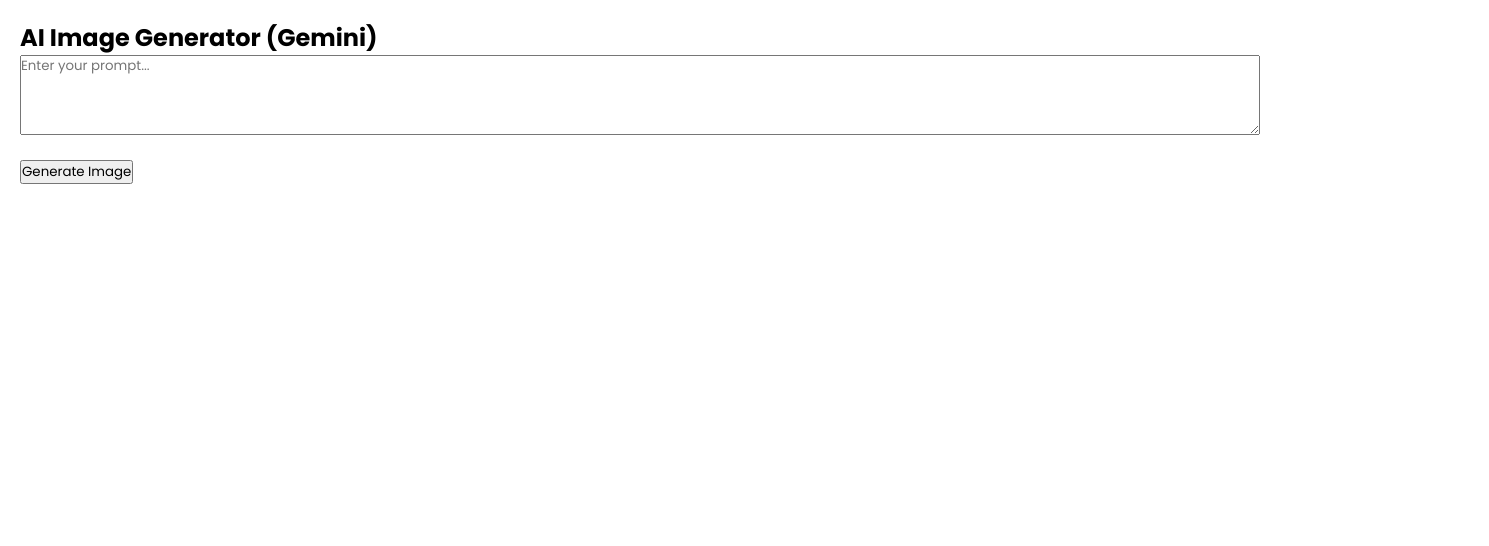
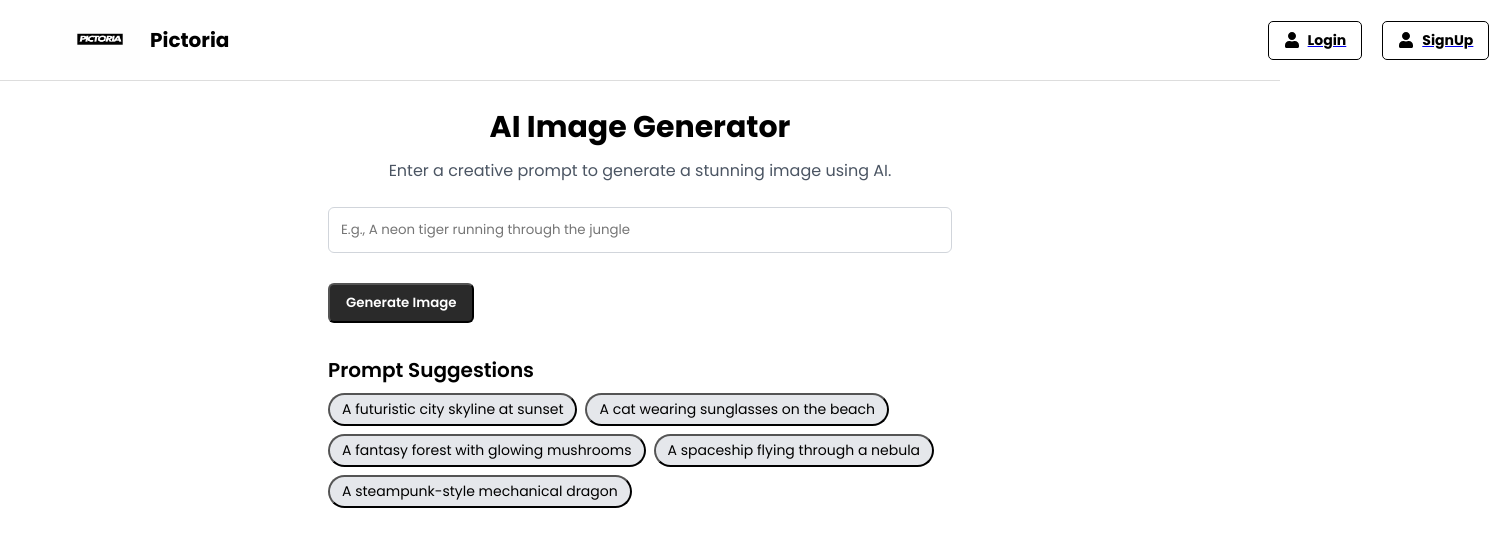
Before and after one commit to GeethapriyanS/Pictoria-Image-finder, a React (Vite) app in the folder Pictoria_Frontend/: page /generate in a window 1280 px wide. Shown: the top 546 px of the page, 1489 px wide, since content can reach past the window. Built offline with nearby package versions, Linux system fonts and the light colour scheme.

Commit message:
changes added

```diff
--- a/Pictoria_Frontend/src/App.jsx
+++ b/Pictoria_Frontend/src/App.jsx
@@ -7,6 +7,7 @@
 import "react-toastify/dist/ReactToastify.css";
 import PhotopeaEditor from './components/Edit';
 import GenerateImage from './components/Generate';
+import Gallery from './components/Gallery';
 
 
 function App() {
@@ -20,6 +21,7 @@
          <Route path="/profile" element={<Profile/>}/>
          <Route path="/edit" element={<PhotopeaEditor/>}/>
          <Route path="/generate" element={<GenerateImage/>}/>
+         <Route path='/gallery' element={<Gallery/>}/>
        </Routes>
      </BrowserRouter>
     </>
--- /dev/null
+++ b/Pictoria_Frontend/src/components/Gallery.jsx
@@ -0,0 +1,111 @@
+import React, { useEffect, useState } from "react";
+import axios from "axios";
+import "../css/Profile.css";
+import Navbar from "./Navbar";
+
+const Gallery = () => {
+  const [userImages, setUserImages] = useState([]);
+  const [collections, setCollections] = useState([]);
+  const userId = localStorage.getItem("userId");
+
+  useEffect(() => {
+    if (!userId) return;
+
+    const fetchProfileData = async () => {
+      try {
+        const res = await axios.get(`http://localhost:5000/user/${userId}`);
+        const { images = [], user } = res.data;
+        setUserImages(images);
+        setCollections(user?.collections || []);
+      } catch (error) {
+        console.error("Error fetching profile data:", error);
+      }
+    };
+
+    fetchProfileData();
+  }, [userId]);
+
+  const handleDeleteCollection = async (collectionId) => {
+    if (!window.confirm("Are you sure you want to delete this collection?")) return;
+
+    try {
+      await axios.delete(
+        `http://localhost:5000/user/${userId}/collection/${collectionId}`
+      );
+      setCollections((prev) => prev.filter((c) => c._id !== collectionId));
+    } catch (error) {
+      console.error("Error deleting collection:", error);
+      alert("Failed to delete collection");
+    }
+  };
+
+  const downloadImage = (url) => {
+    const link = document.createElement("a");
+    link.href = url;
+    link.download = "image.jpg";
+    document.body.appendChild(link);
+    link.click();
+    document.body.removeChild(link);
+  };
+
+  return (
+    <>
+      <Navbar />
+      <div className="gallery-container">
+        <h2 className="gallery-title">Your Collections</h2>
+        {collections.length > 0 ? (
+          <div className="collection-grid">
+            {collections.map((collection) => (
+              <div key={collection._id} className="collection-card">
+                <div className="collection-header">
+                  <h4>{collection.name}</h4>
+                  <p className="lock">
+                    {collection.isPrivate ? "Private" : "Public"} ·{" "}
+                    {collection.images.length} image
+                    {collection.images.length !== 1 ? "s" : ""}
+                  </p>
+                </div>
+                <div className="image-grid">
+                  {collection.images.length > 0 ? (
+                    collection.images.map((imgId, index) => {
+                      const imgObj = userImages.find((img) => img._id === imgId);
+                      return imgObj ? (
+                        <div key={index} className="image-card">
+                          <img
+                            src={imgObj.imageUrl}
+                            alt={imgObj.title || "Collection Image"}
+                            className="gallery-img"
+                          />
+                          <button
+                            className="download-btn"
+                            onClick={() => downloadImage(imgObj.imageUrl)}
+                          >
+                            Download
+                          </button>
+                        </div>
+                      ) : (
+                        <p key={index}>Image not found</p>
+                      );
+                    })
+                  ) : (
+                    <p>No images in this collection.</p>
+                  )}
+                </div>
+                <button
+                  className="delete-btn"
+                  onClick={() => handleDeleteCollection(collection._id)}
+                >
+                  Delete Collection
+                </button>
+              </div>
+            ))}
+          </div>
+        ) : (
+          <p className="no-collection">No collections created yet.</p>
+        )}
+      </div>
+    </>
+  );
+};
+
+export default Gallery;
--- a/Pictoria_Frontend/src/components/Generate.jsx
+++ b/Pictoria_Frontend/src/components/Generate.jsx
@@ -1,49 +1,110 @@
 import React, { useState } from "react";
 import axios from "axios";
+import Navbar from "./Navbar";
+import "../css/GenerateImage.css"
 
 const GenerateImage = () => {
   const [prompt, setPrompt] = useState("");
+  const [image, setImage] = useState(null);
   const [loading, setLoading] = useState(false);
-  const [imageData, setImageData] = useState(null);
-  const [message, setMessage] = useState("");
+  const [history, setHistory] = useState([]);
 
-  const handleGenerate = async () => {
+  const generateImage = async () => {
+    if (!prompt.trim()) return alert("Please enter a prompt.");
+
     setLoading(true);
+    setImage(null);
+
     try {
-      const res = await axios.post("http://localhost:5000/api/generate-image", {
-        prompt,
-      });
-      setMessage(res.data.message);
-      setImageData(res.data.image);
+      const res = await axios.post("http://localhost:5000/generate", { prompt });
+      setImage(res.data.image);
+      setHistory((prev) => [prompt, ...prev.slice(0, 4)]);
     } catch (err) {
-      alert("Image generation failed");
+      alert("Failed to generate image");
+      console.error(err);
     }
+
     setLoading(false);
   };
 
+  const downloadImage = () => {
+    if (!image) return;
+    const link = document.createElement("a");
+    link.href = image;
+    link.download = `generated-${Date.now()}.png`;
+    link.click();
+  };
+
+  const promptSuggestions = [
+    "A futuristic city skyline at sunset",
+    "A cat wearing sunglasses on the beach",
+    "A fantasy forest with glowing mushrooms",
+    "A spaceship flying through a nebula",
+    "A steampunk-style mechanical dragon"
+  ];
+
   return (
-    <div style={{ padding: 20 }}>
-      <h2>AI Image Generator (Gemini)</h2>
-      <textarea
+    <>
+      <Navbar />
+      <div className="image-generator-container">
+        <h1 className="image-generator-title">AI Image Generator</h1>
+        <p className="image-generator-description">
+          Enter a creative prompt to generate a stunning image using AI.
+        </p>
+
+        <div className="flex flex-col gap-4">
+          <input
+            type="text"
+            placeholder="E.g., A neon tiger running through the jungle"
             value={prompt}
             onChange={(e) => setPrompt(e.target.value)}
-        placeholder="Enter your prompt..."
-        style={{ width: "100%", height: "80px", marginBottom: "1rem" }}
+            className="prompt-input"
           />
-      <button onClick={handleGenerate} disabled={loading}>
+          <button
+            onClick={generateImage}
+            disabled={loading}
+            className="generate-btn"
+          >
             {loading ? "Generating..." : "Generate Image"}
           </button>
+        </div>
 
-      {message && <p style={{ marginTop: "1rem" }}>{message}</p>}
+        {image && (
+          <div className="mt-6 flex flex-col items-center gap-4">
+            <img src={image} alt="Generated" className="image-preview" />
+            <button onClick={downloadImage} className="download-btn">
+              Download Image
+            </button>
+          </div>
+        )}
 
-      {imageData && (
-        <img
-          src={imageData}
-          alt="Generated"
-          style={{ marginTop: "1rem", width: "100%", maxWidth: "600px" }}
-        />
+        {history.length > 0 && (
+          <div className="prompt-history">
+            <h2 className="prompt-history-title">Prompt History</h2>
+            <ul className="prompt-list">
+              {history.map((item, idx) => (
+                <li key={idx} className="text-sm">{item}</li>
+              ))}
+            </ul>
+          </div>
         )}
+
+        <div className="prompt-suggestions">
+          <h2 className="prompt-suggestions-title">Prompt Suggestions</h2>
+          <div className="flex flex-wrap">
+            {promptSuggestions.map((suggestion, idx) => (
+              <button
+                key={idx}
+                onClick={() => setPrompt(suggestion)}
+                className="prompt-suggestion-btn"
+              >
+                {suggestion}
+              </button>
+            ))}
           </div>
+        </div>
+      </div>
+    </>
   );
 };
 
--- a/Pictoria_Frontend/src/components/Profile.jsx
+++ b/Pictoria_Frontend/src/components/Profile.jsx
@@ -159,6 +159,38 @@
           <p>No collections yet.</p>
         );
 
+      case "About":
+        return (
+          <div className="about-section">
+            <h2>About Pictoria</h2>
+            <p>
+              <strong>Pictoria</strong> is a modern image-sharing platform where
+              users can upload, like, and organize high-quality images into
+              collections. It’s built with a focus on simplicity, creativity,
+              and user experience.
+            </p>
+            <p>
+              Users can maintain their personal galleries, explore other users'
+              images, and download images for free. Whether you're a designer,
+              photographer, or enthusiast, Pictoria helps you showcase and
+              manage your visual content effortlessly.
+            </p>
+            <h3>Features</h3>
+            <ul>
+              <li>🌄 Upload and manage your own image gallery</li>
+              <li>❤️ Like and curate your favorite images</li>
+              <li>📁 Create and manage collections</li>
+              <li>🔐 Choose public or private collections</li>
+              <li>📥 Download images directly to your device</li>
+            </ul>
+            <p>
+              Built with <strong>MERN stack</strong> (MongoDB, Express, React,
+              Node.js), and integrated with <strong>Cloudinary</strong> for
+              efficient image storage.
+            </p>
+          </div>
+        );
+
       case "Stats":
         return <p>Stats feature is coming soon!</p>;
       default:
@@ -187,8 +219,7 @@
           </button>
         </div>
         <div className="profile-tabs">
-          {["Photos", "Illustrations", "Likes", "Collections", "Stats"].map(
-            (tab) => (
+          {["Photos", "Likes", "Collections", "About", "Stats"].map((tab) => (
             <button
               key={tab}
               className={`tab-btn ${activeTab === tab ? "active" : ""}`}
@@ -196,8 +227,7 @@
             >
               {tab}
             </button>
-            )
-          )}
+          ))}
         </div>
         <div className="profile-content">{renderTabContent()}</div>
       </div>
@@ -228,7 +258,7 @@
               <label>
                 Profile Picture URL:
                 <input
-                  type="text"
+                  type="url"
                   value={editData.profilePicture}
                   onChange={(e) =>
                     setEditData({ ...editData, profilePicture: e.target.value })
--- /dev/null
+++ b/Pictoria_Frontend/src/css/GenerateImage.css
@@ -0,0 +1,101 @@
+/* GenerateImage.css */
+
+.image-generator-container {
+  max-width: 42rem; /* equivalent to max-w-2xl */
+  margin: 0 auto;
+  padding: 1.5rem;
+}
+
+.image-generator-title {
+  font-size: 1.875rem; /* text-3xl */
+  font-weight: bold;
+  margin-bottom: 0.5rem;
+  text-align: center;
+}
+
+.image-generator-description {
+  color: #4B5563; /* text-gray-600 */
+  margin-bottom: 1.5rem;
+  text-align: center;
+}
+
+.prompt-input {
+  width: 100%;
+  padding: 0.75rem;
+  border: 1px solid #D1D5DB;
+  border-radius: 0.375rem;
+}
+
+.prompt-input:focus {
+  outline: none;
+  box-shadow: 0 0 0 2px #60A5FA; /* focus:ring-2 focus:ring-blue-400 */
+}
+
+.generate-btn {
+  background-color: #2a2a2a;
+  color: white;
+  font-weight: 600;
+  margin-top: 30px;
+  padding: 0.5rem 1rem;
+  border-radius: 0.375rem;
+  transition: background-color 0.2s;
+}
+
+.generate-btn:hover {
+  background-color: #000000;
+}
+
+.generate-btn:disabled {
+  opacity: 0.5;
+  cursor: not-allowed;
+}
+
+.image-preview {
+  border-radius: 0.5rem;
+  box-shadow: 0 10px 15px rgba(0, 0, 0, 0.1);
+  max-height: 500px;
+}
+
+.download-btn {
+  background-color: #16A34A;
+  color: white;
+  padding: 0.5rem 1rem;
+  border-radius: 0.375rem;
+  transition: background-color 0.2s;
+}
+
+.download-btn:hover {
+  background-color: #15803D;
+}
+
+.prompt-history,
+.prompt-suggestions {
+  margin-top: 2rem;
+}
+
+.prompt-history-title,
+.prompt-suggestions-title {
+  font-size: 1.25rem;
+  font-weight: 600;
+  margin-bottom: 0.5rem;
+}
+
+.prompt-list {
+  list-style-type: disc;
+  padding-left: 1.5rem;
+  color: #374151;
+}
+
+.prompt-suggestion-btn {
+  background-color: #E5E7EB;
+  padding: 0.25rem 0.75rem;
+  font-size: 0.875rem;
+  border-radius: 9999px;
+  margin-right: 0.5rem;
+  margin-bottom: 0.5rem;
+  transition: background-color 0.2s;
+}
+
+.prompt-suggestion-btn:hover {
+  background-color: #D1D5DB;
+}
--- a/Pictoria_Frontend/src/css/Profile.css
+++ b/Pictoria_Frontend/src/css/Profile.css
@@ -43,7 +43,7 @@
 .edit-profile-btn {
   margin-top: 10px;
   padding: 10px 20px;
-  background-color: #004702;
+  background-color: #3da740;
   color: white;
   border: none;
   border-radius: 5px;
@@ -178,3 +178,71 @@
   gap: 10px;
   margin-top: 20px;
 }
+
+.modal-actions button {
+  padding: 10px 20px;
+  border: none;
+  border-radius: 5px;
+  cursor: pointer;
+  font-size: 14px;
+}
+
+.modal-actions button:hover {
+  background-color: #000000;
+  color: white;
+}
+
+.download-btn {
+  position: absolute;
+  bottom: 8px;
+  left: 8px;
+  padding: 5px 10px;
+  font-size: 0.75rem;
+  background-color: rgba(0, 0, 0, 0.7);
+  color: #fff;
+  border: none;
+  border-radius: 6px;
+  cursor: pointer;
+}
+
+.download-btn:hover {
+  background-color: rgba(0, 0, 0, 0.9);
+}
+
+
+.about-section {
+  background-color: #fff;
+  padding: 1.5rem;
+  border-radius: 12px;
+  box-shadow: 0 0 10px rgba(0,0,0,0.1);
+  line-height: 1.6;
+}
+
+.about-section h2 {
+  font-size: 1.8rem;
+  margin-bottom: 1rem;
+}
+
+.about-section h3 {
+  margin-top: 1.5rem;
+  font-size: 1.4rem;
+}
+
+.about-section ul {
+  list-style: none;
+  padding-left: 0;
+}
+
+.about-section ul li::before {
+  content: "•";
+  color: #0073e6;
+  font-weight: bold;
+  display: inline-block;
+  width: 1em;
+  margin-left: -1em;
+}
+
+.about-section p,
+.about-section ul {
+  margin-bottom: 1rem;
+}
```
Also changed, not shown: 2 other files (tests, documents, lock files or other folders). Lines whose indentation alone changed are shown as unchanged.
